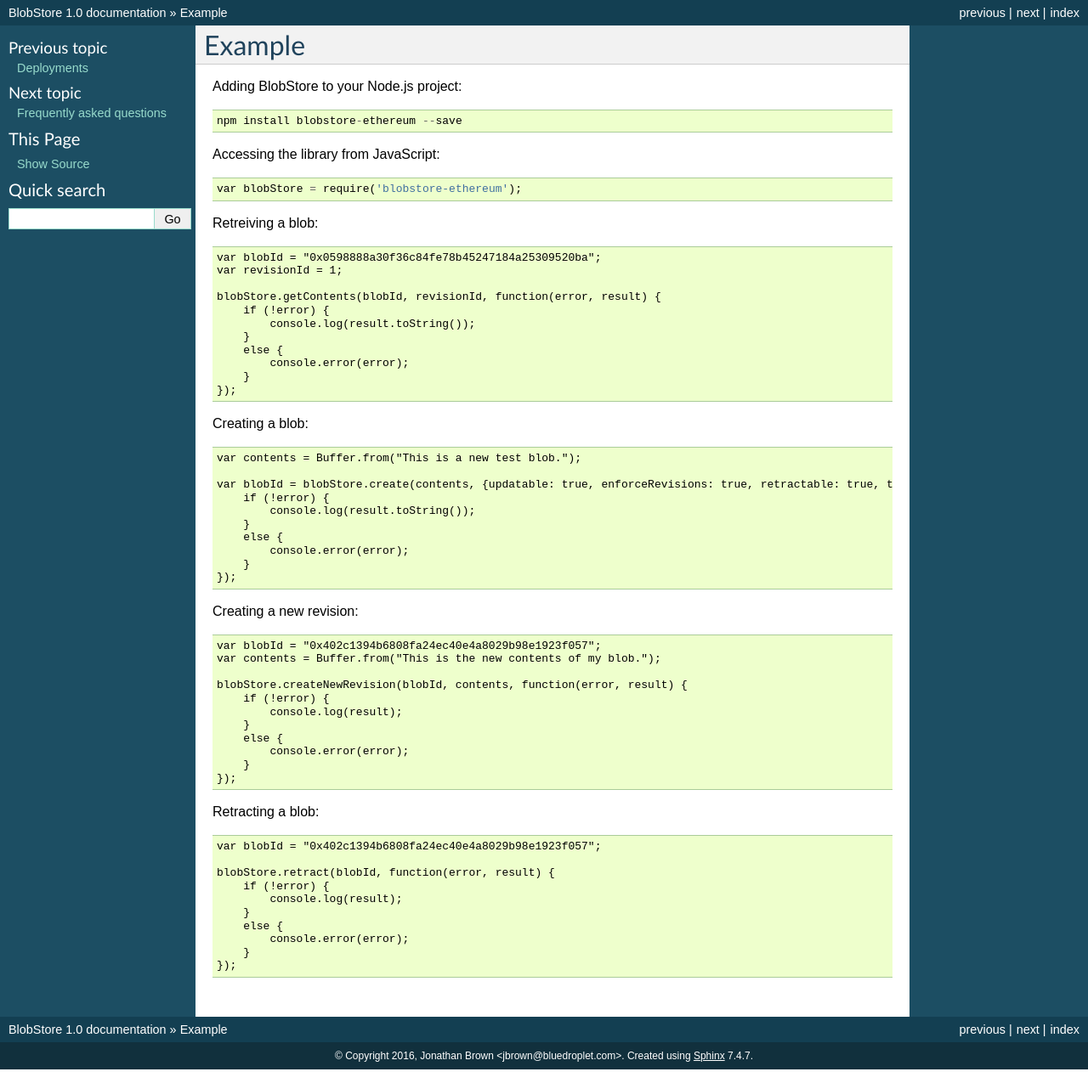
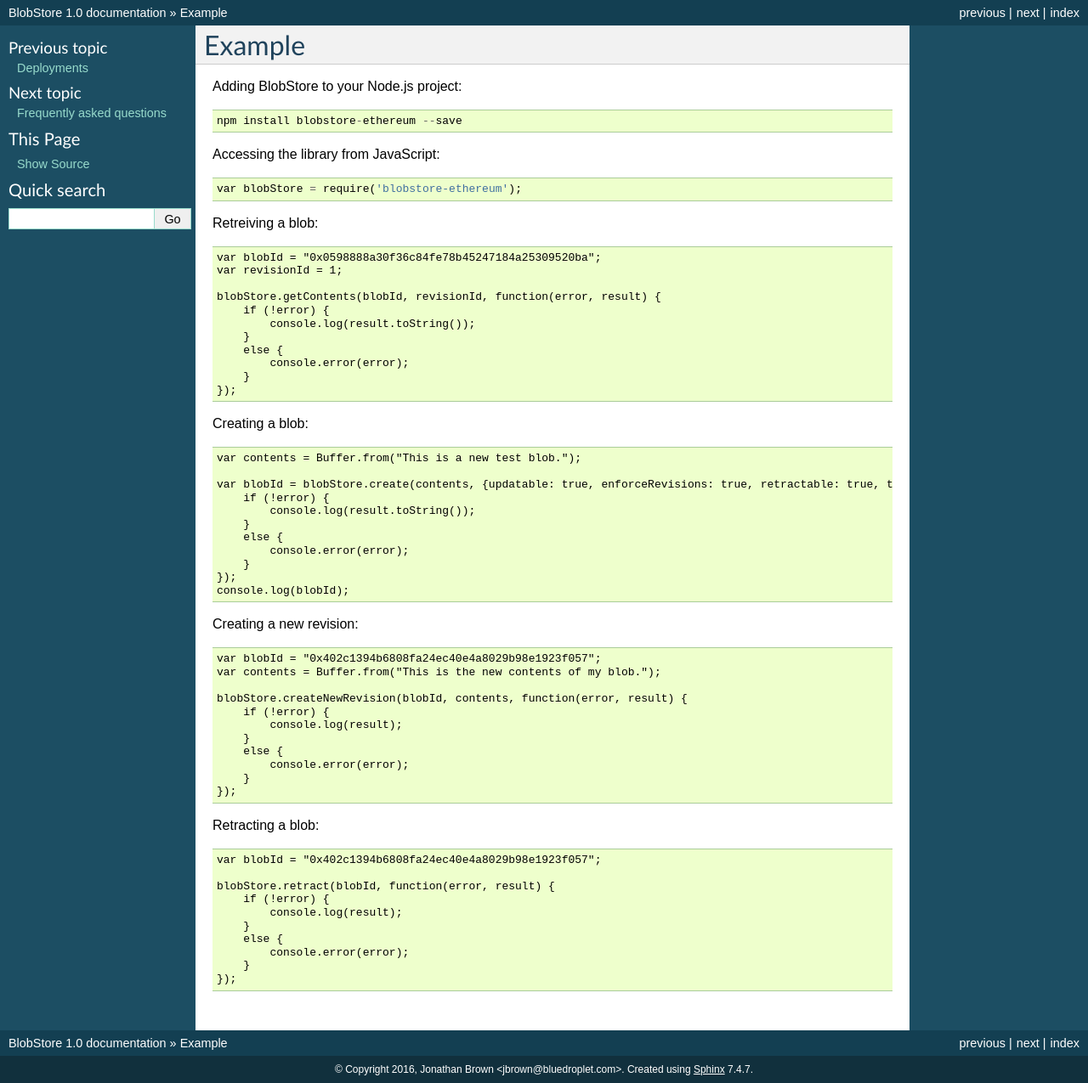
Before and after one commit to acuity-network/mix-item-store, a Sphinx documentation site: the page built from docs/example.rst, in a window 1280 px wide. Shown: the whole page at 85% size. Built offline with Sphinx 7.4.7, drawn with Linux system fonts in a browser that asks for light colours.

Commit message:
Log the blobId after creation.

```diff
--- a/docs/example.rst
+++ b/docs/example.rst
@@ -38,6 +38,7 @@ Creating a blob::
             console.error(error);
         }
     });
+    console.log(blobId);
 
 Creating a new revision::
 
```
